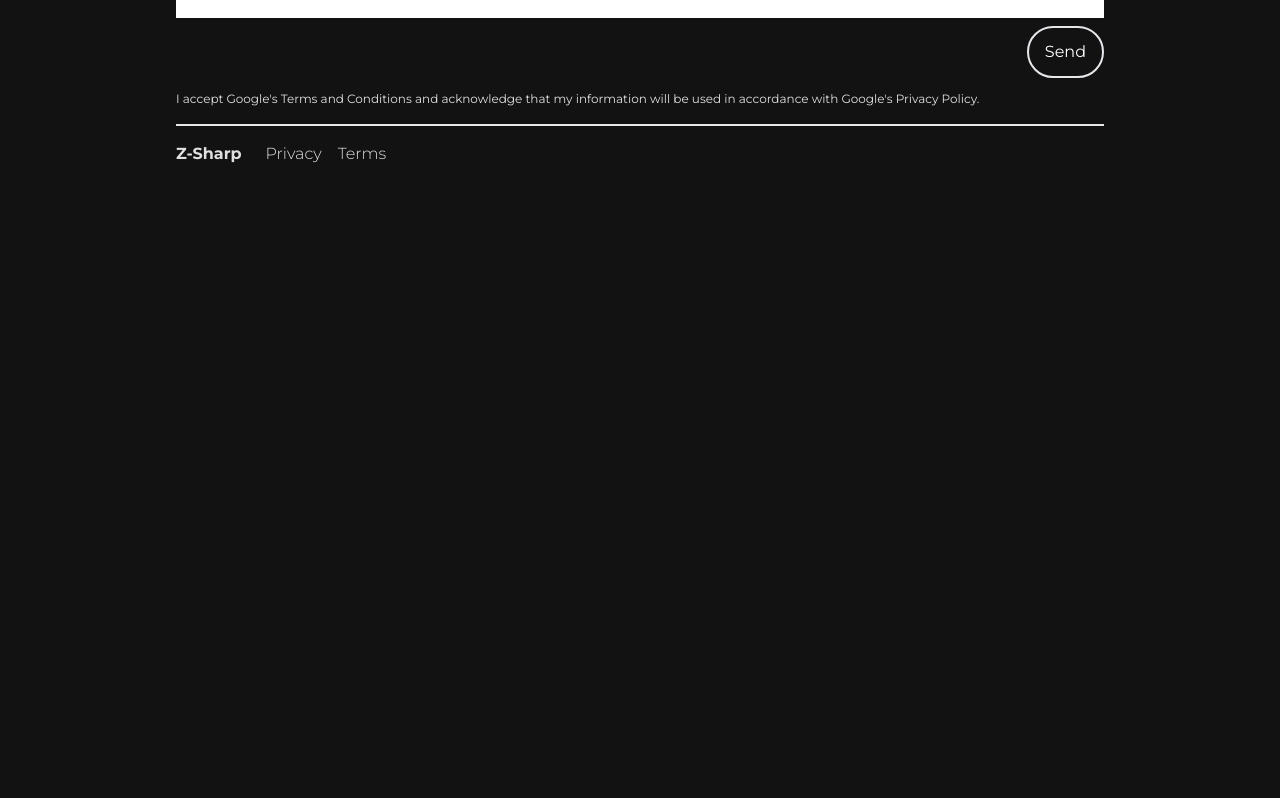
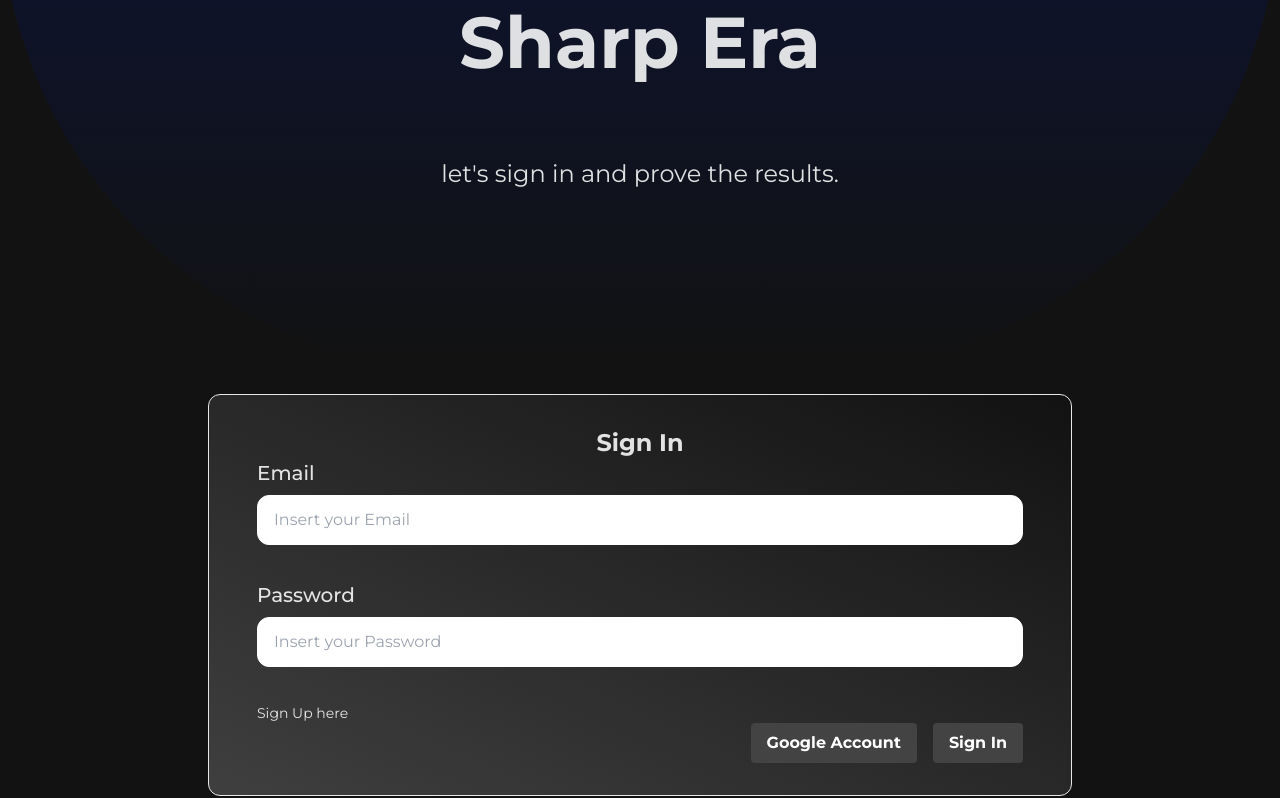
Before and after one commit to RayyanFv/fp-pweb, a React (Vite) app: page /signin in a window 1280 px wide. Shown: the part 246-1044 px from the top of the page. Before the commit the page ends 800 px from the top, so only its background shows below. Built offline with nearby package versions, Linux system fonts and the light colour scheme; no server answers.

Commit message:
feat: authentication google and email

```diff
--- /dev/null
+++ b/firebase.js
@@ -0,0 +1,23 @@
+// Import the functions you need from the SDKs you need
+import { initializeApp } from "firebase/app";
+import { getAuth } from "firebase/auth";
+// TODO: Add SDKs for Firebase products that you want to use
+// https://firebase.google.com/docs/web/setup#available-libraries
+
+// Your web app's Firebase configuration
+// For Firebase JS SDK v7.20.0 and later, measurementId is optional
+const firebaseConfig = {
+  apiKey: "AIzaSyDHZOmC3wqbu6oTllK2QOCUyLo4V2kX0vk",
+  authDomain: "mychatapp-81ceb.firebaseapp.com",
+  projectId: "mychatapp-81ceb",
+  storageBucket: "mychatapp-81ceb.appspot.com",
+  messagingSenderId: "186103250800",
+  appId: "1:186103250800:web:1d3d4a377f81df0b7619b5",
+  measurementId: "G-JRC0PPJ161"
+};
+
+// Initialize Firebase
+const app = initializeApp(firebaseConfig);
+const auth = getAuth(app);
+
+export {auth, app}
--- a/package.json
+++ b/package.json
@@ -10,6 +10,7 @@
     "preview": "vite preview"
   },
   "dependencies": {
+    "firebase": "^10.7.1",
     "react": "^18.2.0",
     "react-dom": "^18.2.0",
     "react-icons": "^4.12.0",
--- a/src/app/signin/Main.jsx
+++ b/src/app/signin/Main.jsx
@@ -1,52 +1,168 @@
-import React from 'react'
+import React, { useState, useEffect, useRef } from 'react';
+import { GoogleAuthProvider, createUserWithEmailAndPassword, signInWithEmailAndPassword, onAuthStateChanged, signInWithPopup } from 'firebase/auth';
+import { getFirestore, onSnapshot, collection, addDoc, orderBy, query, serverTimestamp } from 'firebase/firestore';
+import { auth, app } from '../../../firebase';
+
+const db = getFirestore(app);
 
 function Signin() {
+  const [user, setUser] = useState(null);
+  const [messages, setMessages] = useState([]);
+  const [newMessage, setNewMessage] = useState("");
+  const [email, setEmail] = useState("");
+  const [password, setPassword] = useState("");
+  const [isRegistering, setIsRegistering] = useState(false);
+  const [error, setError] = useState(null);
+  const [successMessage, setSuccessMessage] = useState(null);
+  const [googleSuccessMessage, setGoogleSuccessMessage] = useState(null);
+  const isLoggingIn = useRef(false);
+
+  useEffect(() => {
+    const unsubscribe = onAuthStateChanged(auth, (user) => {
+      if (user) {
+        setUser(user);
+        if (isLoggingIn.current) {
+          setSuccessMessage(`Account logged in successfully! Welcome, ${user.email}`);
+          // Setelah menampilkan pesan sukses, kosongkan pesan setelah 3 detik (3000 milidetik)
+          const timeoutId = setTimeout(() => {
+            setSuccessMessage(null);
+          }, 3000);
+
+          return () => clearTimeout(timeoutId); // Membersihkan timeout saat komponen di-unmount
+        }
+      } else {
+        setUser(null);
+      }
+    });
+
+    return unsubscribe;
+  }, []);
+
+  const sendMessage = async () => {
+    await addDoc(collection(db, "messages"), {
+      uid: user.uid,
+      photoURL: user.photoURL,
+      displayName: user.displayName,
+      text: newMessage,
+      timestamp: serverTimestamp(),
+    });
+
+    setNewMessage("");
+  };
+
+  const handleGoogleLogin = async () => {
+    const provider = new GoogleAuthProvider();
+
+    try {
+      const result = await signInWithPopup(auth, provider);
+      const user = result.user;
+      setUser(user);
+      isLoggingIn.current = true;
+      setGoogleSuccessMessage(`Account logged in successfully via google! Welcome, ${user.displayName}`);
+      // Setelah menampilkan pesan sukses, kosongkan pesan setelah 3 detik (3000 milidetik)
+      const timeoutId = setTimeout(() => {
+        setGoogleSuccessMessage(null);
+      }, 3000);
+
+      return () => clearTimeout(timeoutId); // Membersihkan timeout saat komponen di-unmount
+    } catch (error) {
+      setError(error.message);
+    }
+  };
+
+  const handleEmailAndPasswordAuth = async () => {
+    try {
+      if (isRegistering) {
+        const result = await createUserWithEmailAndPassword(auth, email, password);
+        const user = result.user;
+        setUser(user);
+      } else {
+        const result = await signInWithEmailAndPassword(auth, email, password);
+        const user = result.user;
+        setUser(user);
+      }
+      setError(null);
+
+      // Tampilkan pesan sukses login/registrasi
+      setSuccessMessage(`Account logged in successfully via email!`);
+
+      // Setelah menampilkan pesan sukses, kosongkan pesan setelah 3 detik (3000 milidetik)
+      const timeoutId = setTimeout(() => {
+        setSuccessMessage(null);
+      }, 3000);
+
+      return () => clearTimeout(timeoutId); // Membersihkan timeout saat komponen di-unmount
+    } catch (error) {
+      setError(error.message);
+    }
+  };
+
   return (
     <>
       <div className='relative h-[60vh] overflow-hidden'>
-
         <div className='w-full h-full bg-gradient-to-b from-[#0C132F] via-0B0C10 to-transparent rounded-b-full absolute'>
           <div className='flex text-7xl font-bold justify-center text-center px-64 py-10'>Welcome to the Z-Sharp Era</div>
           <div className='flex text-2xl font-normal justify-center text-center px-64 py-10'>let's sign in and prove the results.</div>
         </div>
-
       </div>
       <div className="tech flex border bg-gradient-to-tr from-[#d8d8d83a] flex-col h-auto w-auto mx-52 my-5 mb-36 py-8 px-12 rounded-xl">
-        <div className="text-2xl font-bold mx-auto">Sign In</div>
-        <div className='flex flex-col gap-2'>
-          <div className='text-xl font-medium my-auto'>Email</div>
+        {user && (
+          <div className="chat-container">
+
+            {successMessage && <div className="text-green-500">{successMessage}</div>}
+            {googleSuccessMessage && <div className="text-green-500">{googleSuccessMessage}</div>}
+          </div>
+        )}
+        <div className="text-2xl font-bold mx-auto">
+          {isRegistering ? 'Register' : 'Sign In'}
+        </div>
+        <div className="flex flex-col gap-2">
+          <div className="text-xl font-medium my-auto">Email</div>
           <input
             className="border border-white py-3 px-4 w-full mb-2 rounded-xl"
             placeholder="Insert your Email"
-            name="send"
+            name="email"
             type="text"
-            required />
+            value={email}
+            onChange={(e) => setEmail(e.target.value)}
+            required
+          />
         </div>
-        <div className='flex flex-col gap-2 my-7'>
-          <div className='text-xl font-medium my-auto'>Password</div>
+        <div className="flex flex-col gap-2 my-7">
+          <div className="text-xl font-medium my-auto">Password</div>
           <input
             className="border border-white py-3 px-4 w-full mb-2 rounded-xl"
-            placeholder="Insert your Passowrd"
-            name="send"
+            placeholder="Insert your Password"
+            name="password"
             type="password"
-            required />
+            value={password}
+            onChange={(e) => setPassword(e.target.value)}
+            required
+          />
         </div>
-        <label className="text-sm" htmlFor="rememberMe">
-          Remember Me
-        </label>
-        <div className="flex items-end justify-end">
-          <button
-            className="bg-second hover:bg-navbar text-white font-bold py-2 px-4 rounded focus:outline-none focus:shadow-outline"
-            type="submit">
-            Submit
-          </button>
+        {error && <div className="text-red-500">{error}</div>}
+        <a href="/signup" className="text-sm" htmlFor="signUpHere">
+          Sign Up here
+        </a>
+        <div className="flex flex-row ml-auto">
+          <div className="flex items-end justify-end gap-4">
+            <button
+              className="bg-second hover:bg-navbar text-white font-bold py-2 px-4 rounded focus:outline-none focus:shadow-outline"
+              onClick={handleGoogleLogin}
+            >
+              Google Account
+            </button>
+            <button
+              className="bg-second hover:bg-navbar text-white font-bold py-2 px-4 rounded focus:outline-none focus:shadow-outline"
+              onClick={handleEmailAndPasswordAuth}
+            >
+              {isRegistering ? 'Register' : 'Sign In'}
+            </button>
+          </div>
         </div>
       </div>
-
     </>
-
-
-  )
+  );
 }
 
-export default Signin
+export default Signin;
--- a/src/app/signup/Main.jsx
+++ b/src/app/signup/Main.jsx
@@ -1,16 +1,48 @@
-import React from 'react'
+import React, { useState } from 'react';
+import { createUserWithEmailAndPassword } from 'firebase/auth';
+import { auth, app } from '../../../firebase';
 
 function Signup() {
+  const [email, setEmail] = useState('');
+  const [password, setPassword] = useState('');
+  const [repeatPassword, setRepeatPassword] = useState('');
+  const [successMessage, setSuccessMessage] = useState('');
+  const [error, setError] = useState('');
+
+  const handleSignUp = async () => {
+    try {
+      // Validasi password
+      if (password !== repeatPassword) {
+        setError('Passwords do not match');
+        return;
+      }
+
+      // Registrasi pengguna
+      const userCredential = await createUserWithEmailAndPassword(auth, email, password);
+      const user = userCredential.user;
+
+      // Reset state
+      setEmail('');
+      setPassword('');
+      setRepeatPassword('');
+      setError('');
+
+      // Tampilkan pesan berhasil
+      setSuccessMessage(`Account created successfully! Welcome, ${user.email}`);
+    } catch (error) {
+      setError(error.message);
+    }
+  };
+
   return (
     <>
       <div className='relative h-[60vh] overflow-hidden'>
-
         <div className='w-full h-full bg-gradient-to-b from-[#0C132F] via-0B0C10 to-transparent rounded-b-full absolute'>
           <div className='flex text-7xl font-bold justify-center text-center px-64 py-10'>Welcome to the Z-Sharp Era</div>
           <div className='flex text-2xl font-normal justify-center text-center px-64 py-10'>let's sign up and prove the results.</div>
         </div>
+      </div>
 
-   </div>
       <div className="tech flex border bg-gradient-to-tr from-[#d8d8d83a] flex-col h-auto w-auto mx-52 my-5 mb-36 py-8 px-12 rounded-xl">
         <div className="text-2xl font-bold mx-auto">Sign Up</div>
         <div className='flex flex-col gap-2'>
@@ -18,45 +50,55 @@ function Signup() {
           <input
             className="border border-white py-3 px-4 w-full mb-2 rounded-xl"
             placeholder="Insert your Email"
-            name="send"
+            name="email"
             type="text"
-            required/>
+            value={email}
+            onChange={(e) => setEmail(e.target.value)}
+            required
+          />
         </div>
         <div className='flex flex-col gap-2 my-7'>
           <div className='text-xl font-medium my-auto'>Password</div>
           <input
             className="border border-white py-3 px-4 w-full mb-2 rounded-xl"
-            placeholder="Insert your Passowrd"
-            name="send"
+            placeholder="Insert your Password"
+            name="password"
             type="password"
-            required/>
+            value={password}
+            onChange={(e) => setPassword(e.target.value)}
+            required
+          />
         </div>
-    <div className='flex flex-col gap-2 '>
+        <div className='flex flex-col gap-2'>
           <div className='text-xl font-medium my-auto'>Repeat Password</div>
           <input
             className="border border-white py-3 px-4 w-full mb-2 rounded-xl"
-            placeholder="Insert your Passowrd Again"
-            name="send"
+            placeholder="Insert your Password Again"
+            name="repeatPassword"
             type="password"
-            required/>
+            value={repeatPassword}
+            onChange={(e) => setRepeatPassword(e.target.value)}
+            required
+          />
         </div>
 
-        <label className="text-sm" htmlFor="rememberMe">
-            Remember Me
-          </label>
+        {error && <div className="text-red-500">{error}</div>}
+        {successMessage && <div className="text-green-500">{successMessage}</div>}
+
+        <a href='/signin' className="text-sm" htmlFor="rememberMe">
+          Sign Up here
+        </a>
         <div className="flex items-end justify-end">
           <button
             className="bg-second hover:bg-navbar text-white font-bold py-2 px-4 rounded focus:outline-none focus:shadow-outline"
-            type="submit">
+            onClick={handleSignUp}
+          >
             Submit
           </button>
         </div>
       </div>
-
     </>
-
-
-  )
+  );
 }
 
-export default Signup
+export default Signup;
--- a/src/components/Header.jsx
+++ b/src/components/Header.jsx
@@ -1,5 +1,5 @@
 import React from 'react';
-import { Link } from 'react-router-dom';
+
 
 function Header() {
 
@@ -12,7 +12,7 @@ function Header() {
           <a href="/purchase" className="text-white">Purchase</a>
           <a href="/about-us" className="text-white">About</a>
           <div className="space-x-4 ml-auto mr-7 rounded-full bg-white py-2 px-4">
-          <a href="/login" className="text-black font-bold">Sign In</a>
+          <a href="/signin" className="text-black font-bold">User</a>
           </div>
         </div>
       </div>
--- a/src/routes.jsx
+++ b/src/routes.jsx
@@ -5,12 +5,14 @@ import Homepage from './app/homepage/Main';
 import Tech from './app/technologies/Main';
 import Purchase from './app/purchase/Main';
 import AboutUs from './app/about-us/Main';
+import Signup from './app/signup/Main';
 
 const AppRoutes = () => {
   return (
     <Routes>
       <Route path="/" element={<Homepage />} />
-      <Route path="/login" element={<Signin />} />
+      <Route path="/signin" element={<Signin />} />
+      <Route path="/signup" element={<Signup />} />
       <Route path="/technologies" element={<Tech />} />
       <Route path="/purchase" element={<Purchase />} />
       <Route path="/about-us" element={<AboutUs />} />
```
Also changed, not shown: 1 other file (tests, documents, lock files or other folders). Lines whose indentation alone changed are shown as unchanged.
